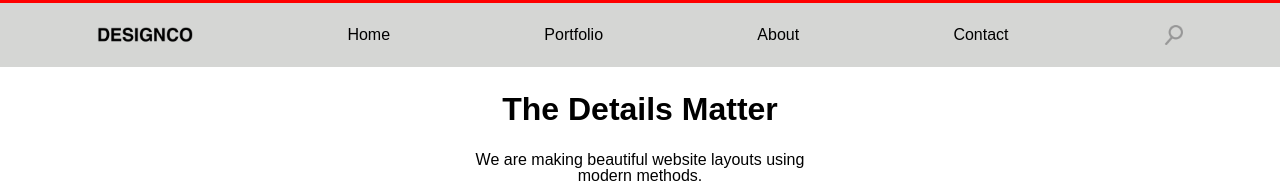
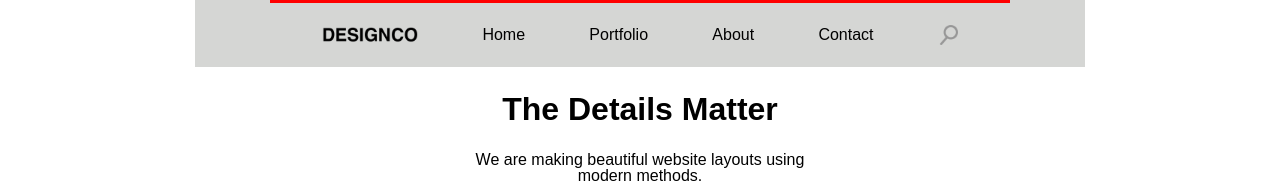
Before and after one commit to ryanvurva/design-co, a website: page public/index.html in a window 1280 px wide. Shown: the top 186 px of the page. Drawn offline with Linux system fonts and the light colour scheme.

Commit message:
fixed the top menu bar

```diff
--- a/public/screen.css
+++ b/public/screen.css
@@ -21,8 +21,9 @@ h2 {
 }
 
 nav .top-menu {
-  margin: 0 0;
-  padding: 0;
+  margin: 0 auto;
+  padding: 0 75px;
+  max-width: 740px;
 
 }
 .top-menu {
@@ -49,12 +50,6 @@ ul.navigation {
   margin: auto;
 }
 
-#lower {
-  display: flex;
-  justify-content: space-around;
-  text-align: left;
-  margin-left: 30px;
-}
 
 #lower a {
   font-size: 0.7em;
@@ -87,6 +82,12 @@ a.nav {
   flex:1;
 }
 
+#lower {
+  display: flex;
+  justify-content: space-around;
+  text-align: left;
+  margin-left: 30px;
+}
 
 .modern-layout {
   width: 500px;
```
